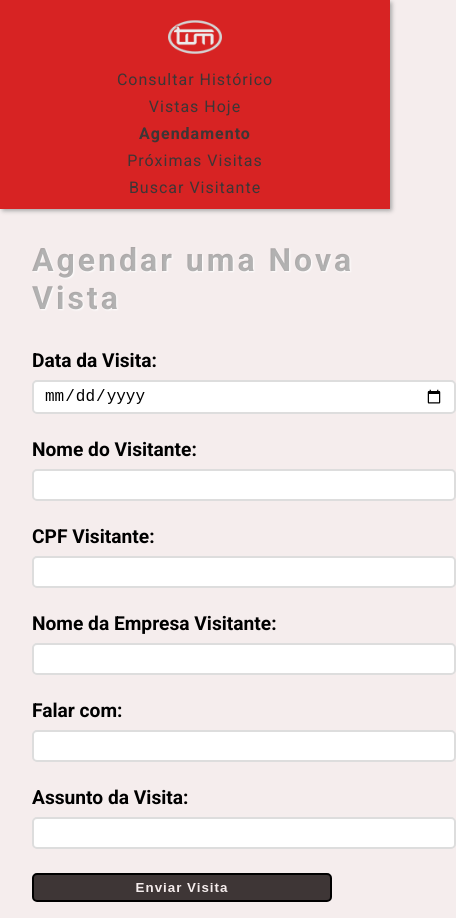
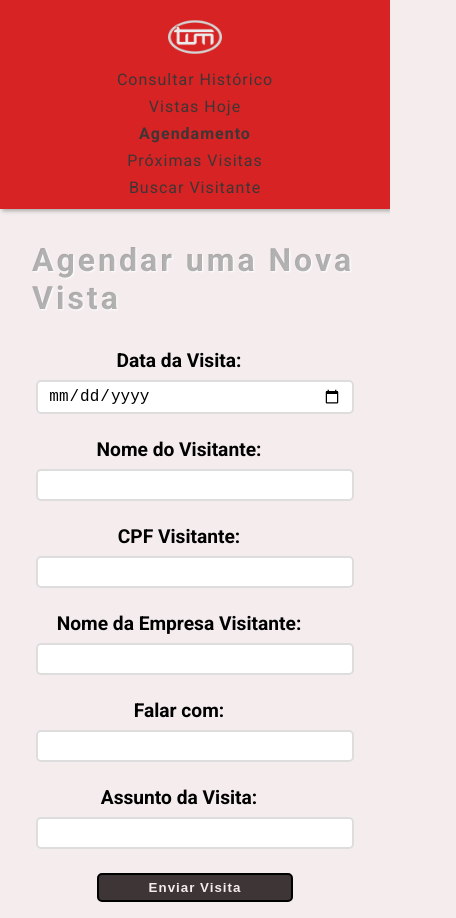
Before and after one commit to bruno-corso/portal-visitas, a React (Create React App) app: page /agendamento in a window 390 px wide. Shown: the whole page, 456 px wide, since content can reach past the window. Built offline with nearby package versions, Linux system fonts and the light colour scheme.

Commit message:
estruturado formulario de agendamento

```diff
--- a/src/Paginas/Agendamento/Agendamento.module.css
+++ b/src/Paginas/Agendamento/Agendamento.module.css
@@ -13,3 +13,18 @@
 .agendamento button {
     width: 300px;
 }
+
+@media (max-width: 767px) {
+
+    .agendamento {
+        align-items: center;
+    }
+
+    .agendamento input {
+        width: 90%;
+    }
+
+    .agendamento button {
+        width: 60%;
+    }
+}
--- a/src/Paginas/Agendamento/index.jsx
+++ b/src/Paginas/Agendamento/index.jsx
@@ -21,7 +21,9 @@ const Agendamento = () => {
     }
 
     function setarCPFVisitante(event) {
-        return setCPFVisitante(event.target.value);
+        const cpfSujo = event.target.value
+        const cpfLimpo = cpfSujo.replace(/[^0-9]/g,"")
+        return setCPFVisitante(cpfLimpo);
     }
 
     function setarEmpresaVisitante(event) {
```
